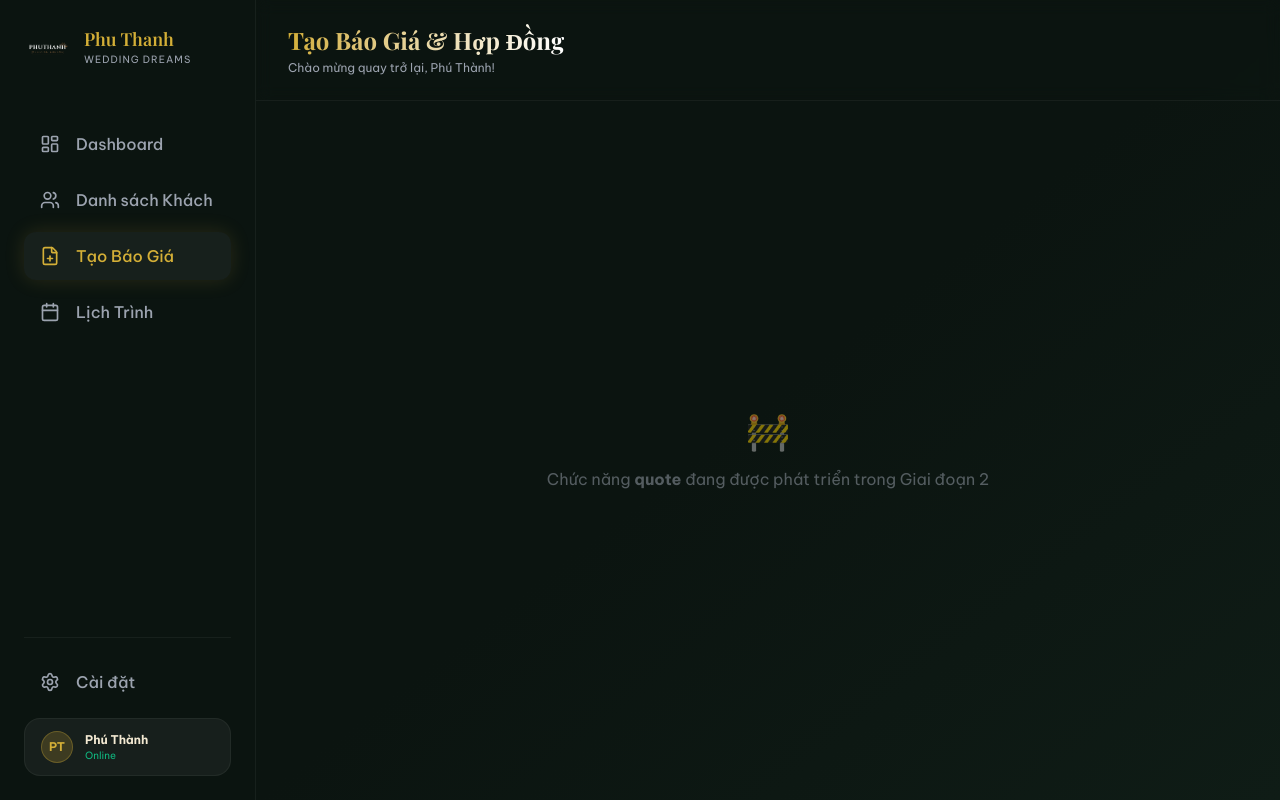
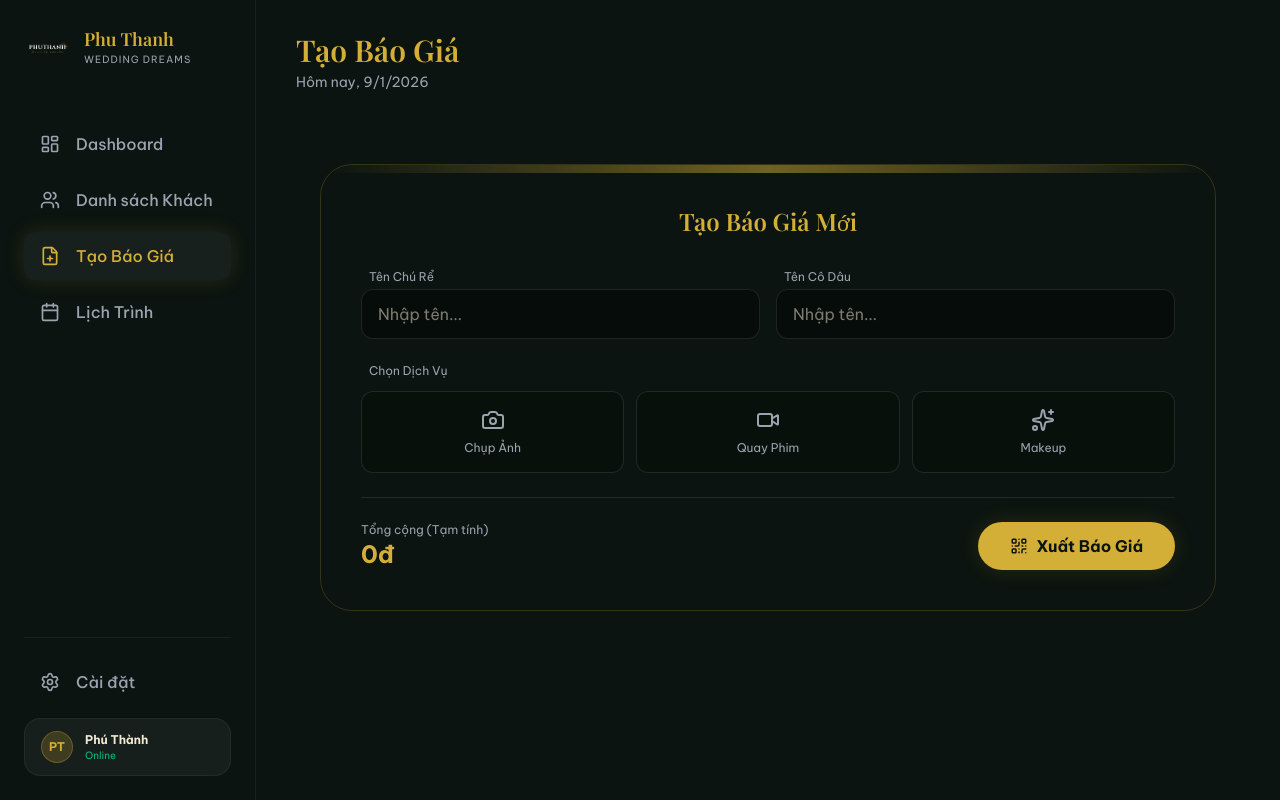
Before and after one commit to bunbolamlac77/DASHBOARD-PHUTHANH-WEDDING-DREAMS, a React (Vite) app in the folder dashboard-phuthanh/: page / in a window 1280 px wide. Both pictures are taken after a click on the button "Tạo Báo Giá". Built offline with nearby package versions, Linux system fonts and the light colour scheme.

Commit message:
Done Giao Đoạn 1

```diff
--- a/dashboard-phuthanh/src/App.jsx
+++ b/dashboard-phuthanh/src/App.jsx
@@ -2,47 +2,46 @@ import { useState } from 'react'
 import Sidebar from './components/Sidebar'
 import Dashboard from './components/Dashboard'
 import CustomerList from './components/CustomerList'
+import QuoteMaker from './components/QuoteMaker'
 
 function App() {
   const [activeTab, setActiveTab] = useState('dashboard');
 
   return (
-    <div className="flex h-screen w-full bg-deep text-cream overflow-hidden font-sans selection:bg-gold selection:text-deep">
-
+    <div className="flex h-screen w-full bg-deep text-cream overflow-hidden font-sans">
       {/* Sidebar */}
       <Sidebar activeTab={activeTab} setActiveTab={setActiveTab} />
 
-      {/* Main Content Area */}
-      <main className="flex-1 flex flex-col h-full relative overflow-hidden bg-gradient-to-br from-deep via-deep to-[#0f1c16]">
+      {/* Main Content */}
+      <main className="flex-1 flex flex-col h-full relative overflow-hidden">
 
         {/* Header */}
-        <header className="px-8 py-6 border-b border-white/5 flex justify-between items-center backdrop-blur-sm sticky top-0 z-40">
+        <header className="hidden md:flex justify-between items-center px-10 py-8 shrink-0">
             <div>
-            <h2 className="text-2xl font-serif font-bold text-transparent bg-clip-text bg-gradient-to-r from-gold to-white">
-              {activeTab === 'dashboard' && 'Tổng Quan Hệ Thống'}
-              {activeTab === 'customers' && 'Quản Lý Khách Hàng'}
-              {activeTab === 'quote' && 'Tạo Báo Giá & Hợp Đồng'}
-              {activeTab === 'calendar' && 'Lịch Trình Sự Kiện'}
-              {activeTab === 'settings' && 'Cài Đặt'}
+                <h2 className="text-3xl font-serif text-gold">
+                    {activeTab === 'dashboard' && 'Dashboard Overview'}
+                    {activeTab === 'customers' && 'Danh sách Show'}
+                    {activeTab === 'quote' && 'Tạo Báo Giá'}
+                    {activeTab === 'calendar' && 'Lịch Trình'}
+                    {activeTab === 'settings' && 'Cài đặt'}
                 </h2>
-            <p className="text-xs text-graytext mt-1">Chào mừng quay trở lại, Phú Thành!</p>
+                <p className="text-graytext text-sm mt-1">Hôm nay, {new Date().toLocaleDateString('vi-VN')}</p>
             </div>
         </header>
 
-        {/* Dynamic Content */}
-        <div className="flex-1 overflow-y-auto p-8 custom-scrollbar">
+        {/* Dynamic Content Area */}
+        <div className="flex-1 overflow-y-auto no-scrollbar p-6 md:p-10 pb-28 md:pb-10">
             {activeTab === 'dashboard' && <Dashboard />}
             {activeTab === 'customers' && <CustomerList />}
+            {activeTab === 'quote' && <QuoteMaker />}
 
-          {/* Các tab khác tạm thời để trống hoặc hiển thị thông báo */}
-          {['quote', 'calendar', 'settings'].includes(activeTab) && (
-            <div className="flex flex-col items-center justify-center h-full text-graytext opacity-50">
-               <div className="text-4xl mb-4">🚧</div>
-               <p>Chức năng <strong>{activeTab}</strong> đang được phát triển trong Giai đoạn 2</p>
+            {/* Placeholder cho các tab chưa làm */}
+            {(activeTab === 'calendar' || activeTab === 'settings') && (
+                <div className="flex items-center justify-center h-full text-graytext opacity-50">
+                    Chức năng đang phát triển...
                 </div>
             )}
         </div>
-
       </main>
     </div>
   )
--- /dev/null
+++ b/dashboard-phuthanh/src/components/QuoteMaker.jsx
@@ -0,0 +1,72 @@
+import React, { useState } from 'react';
+import { Camera, Video, Sparkles, QrCode } from 'lucide-react';
+
+const QuoteMaker = () => {
+    // State quản lý dịch vụ đang chọn
+    const [selectedServices, setSelectedServices] = useState([]);
+
+    const toggleService = (service) => {
+        if (selectedServices.includes(service)) {
+            setSelectedServices(selectedServices.filter(s => s !== service));
+        } else {
+            setSelectedServices([...selectedServices, service]);
+        }
+    };
+
+    return (
+        <div className="animate-fade-in max-w-4xl mx-auto">
+            <div className="glass-panel p-6 md:p-10 rounded-[32px] border border-gold/20 relative overflow-hidden">
+                <div className="absolute top-0 left-0 w-full h-2 bg-gradient-to-r from-transparent via-gold to-transparent opacity-50"></div>
+                <h2 className="text-2xl font-serif text-center mb-8 text-gold">Tạo Báo Giá Mới</h2>
+
+                <div className="space-y-6">
+                    <div className="grid grid-cols-2 gap-4">
+                        <div className="col-span-2 md:col-span-1">
+                            <label className="text-xs text-graytext ml-2 mb-1 block">Tên Chú Rể</label>
+                            <input type="text" className="w-full bg-black/40 border border-white/10 rounded-xl px-4 py-3 text-cream focus:border-gold outline-none transition-colors" placeholder="Nhập tên..." />
+                        </div>
+                        <div className="col-span-2 md:col-span-1">
+                            <label className="text-xs text-graytext ml-2 mb-1 block">Tên Cô Dâu</label>
+                            <input type="text" className="w-full bg-black/40 border border-white/10 rounded-xl px-4 py-3 text-cream focus:border-gold outline-none transition-colors" placeholder="Nhập tên..." />
+                        </div>
+                    </div>
+
+                    <div>
+                        <label className="text-xs text-graytext ml-2 mb-3 block">Chọn Dịch Vụ</label>
+                        <div className="grid grid-cols-3 gap-3">
+                            {['Chụp Ảnh', 'Quay Phim', 'Makeup'].map((item) => (
+                                <button
+                                    key={item}
+                                    onClick={() => toggleService(item)}
+                                    className={`p-4 rounded-xl border flex flex-col items-center gap-2 transition-all active:scale-95 ${
+                                        selectedServices.includes(item)
+                                        ? 'border-gold bg-gold/10 text-gold'
+                                        : 'border-white/10 bg-black/20 text-graytext hover:bg-white/5'
+                                    }`}
+                                >
+                                    {item === 'Chụp Ảnh' && <Camera size={24} />}
+                                    {item === 'Quay Phim' && <Video size={24} />}
+                                    {item === 'Makeup' && <Sparkles size={24} />}
+                                    <span className="text-xs">{item}</span>
+                                </button>
+                            ))}
+                        </div>
+                    </div>
+
+                    <div className="pt-6 border-t border-white/10 flex items-center justify-between">
+                        <div>
+                            <p className="text-xs text-graytext">Tổng cộng (Tạm tính)</p>
+                            <h3 className="text-2xl font-bold text-gold">0đ</h3>
+                        </div>
+                        <button className="bg-gold text-deep px-8 py-3 rounded-full font-bold shadow-glow hover:bg-white transition-colors flex items-center gap-2">
+                            <QrCode size={18} />
+                            Xuất Báo Giá
+                        </button>
+                    </div>
+                </div>
+            </div>
+        </div>
+    );
+};
+
+export default QuoteMaker;
```
Lines whose indentation alone changed are shown as unchanged.
